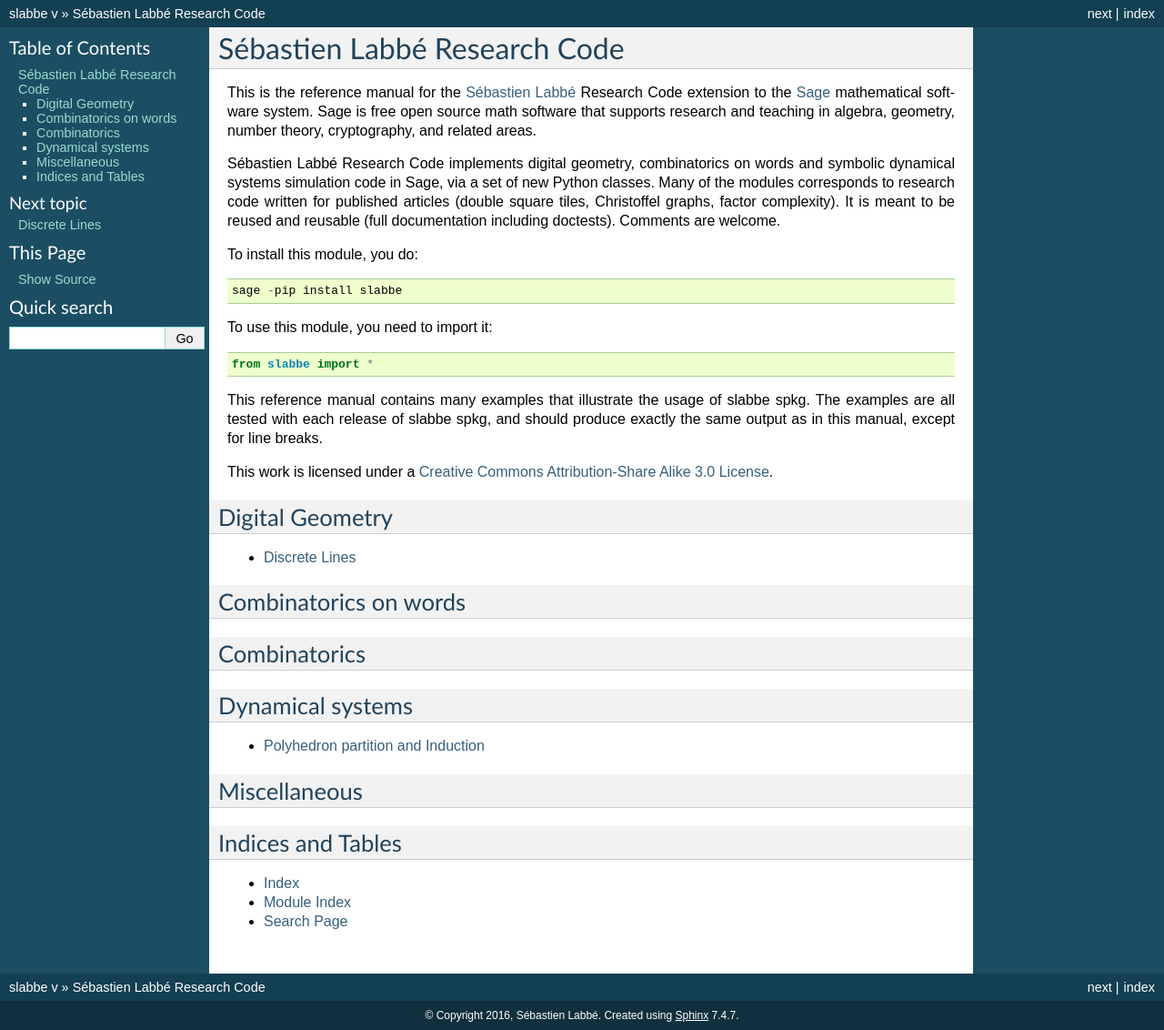
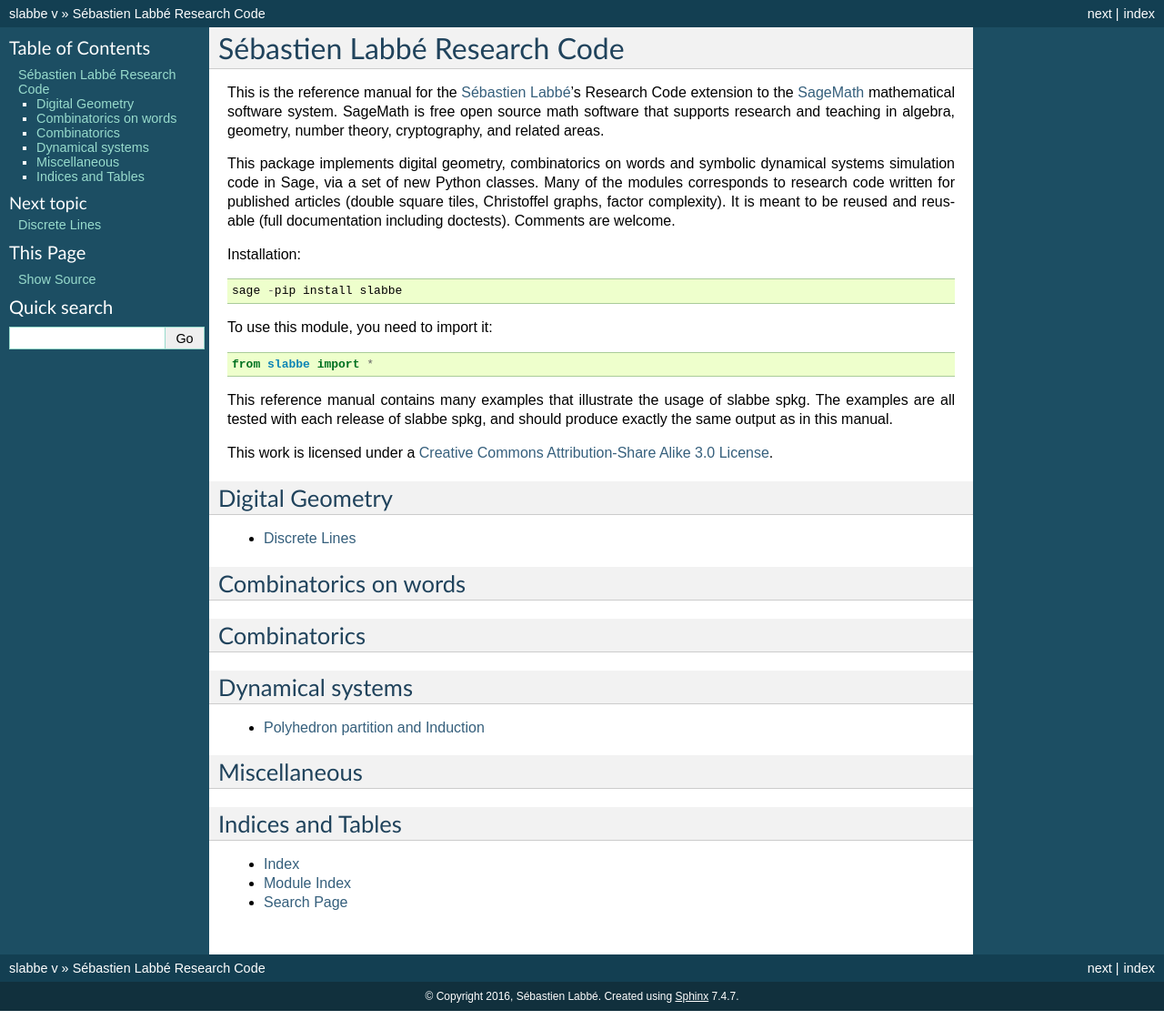
Before and after one commit to seblabbe/slabbe, a Sphinx documentation site: the page built from docs/source/index.rst, in a window 1280 px wide. Shown: the whole page at 91% size. Built offline with Sphinx 7.4.7, drawn with Linux system fonts in a browser that asks for light colours; formulas are drawn with MathJax 3; pages that are not in the unit, such as notebooks, are missing from menus; the version number could not be read and is left out; after the commit the page ends 1111 px from its top, so only the background shows below that.

Commit message:
updated doc index

```diff
--- a/docs/source/index.rst
+++ b/docs/source/index.rst
@@ -3,22 +3,19 @@
 =============================
 
 This is the reference manual for the `Sébastien Labbé
-<http://www.liafa.univ-paris-diderot.fr/~labbe>`_ Research Code extension to
-the `Sage <http://sagemath.org/>`_ mathematical software system.  Sage is free
-open source math software that supports research and teaching in algebra,
-geometry, number theory, cryptography, and related areas.
+<http://www.slabbe.org/Sage>`_'s Research Code extension to the `SageMath
+<http://sagemath.org/>`_ mathematical software system. SageMath is free open
+source math software that supports research and teaching in algebra, geometry,
+number theory, cryptography, and related areas.
 
-Sébastien Labbé Research Code implements digital geometry, combinatorics on
-words and symbolic dynamical systems simulation code in Sage, via a set of new
-Python classes.
+This package implements digital geometry, combinatorics on words and symbolic
+dynamical systems simulation code in Sage, via a set of new Python classes.
 Many of the modules corresponds to research code written for published articles
 (double square tiles, Christoffel graphs, factor complexity).
 It is meant to be reused and reusable (full documentation including doctests).
 Comments are welcome.
 
-.. [BBL2012]_, [BBGL2011]_, [BGL2012]_
-
-To install this module, you do::
+Installation::
 
     sage -pip install slabbe
 
@@ -28,8 +25,7 @@
 
 This reference manual contains many examples that illustrate the usage of
 slabbe spkg. The examples are all tested with each release of slabbe spkg, and
-should produce exactly the same output as in this manual, except for line
-breaks.
+should produce exactly the same output as in this manual.
 
 This work is licensed under a `Creative Commons Attribution-Share Alike
 3.0 License`__.
```
Also changed, not shown: other parts of docs/source/index.rst (+5 -5 lines).
